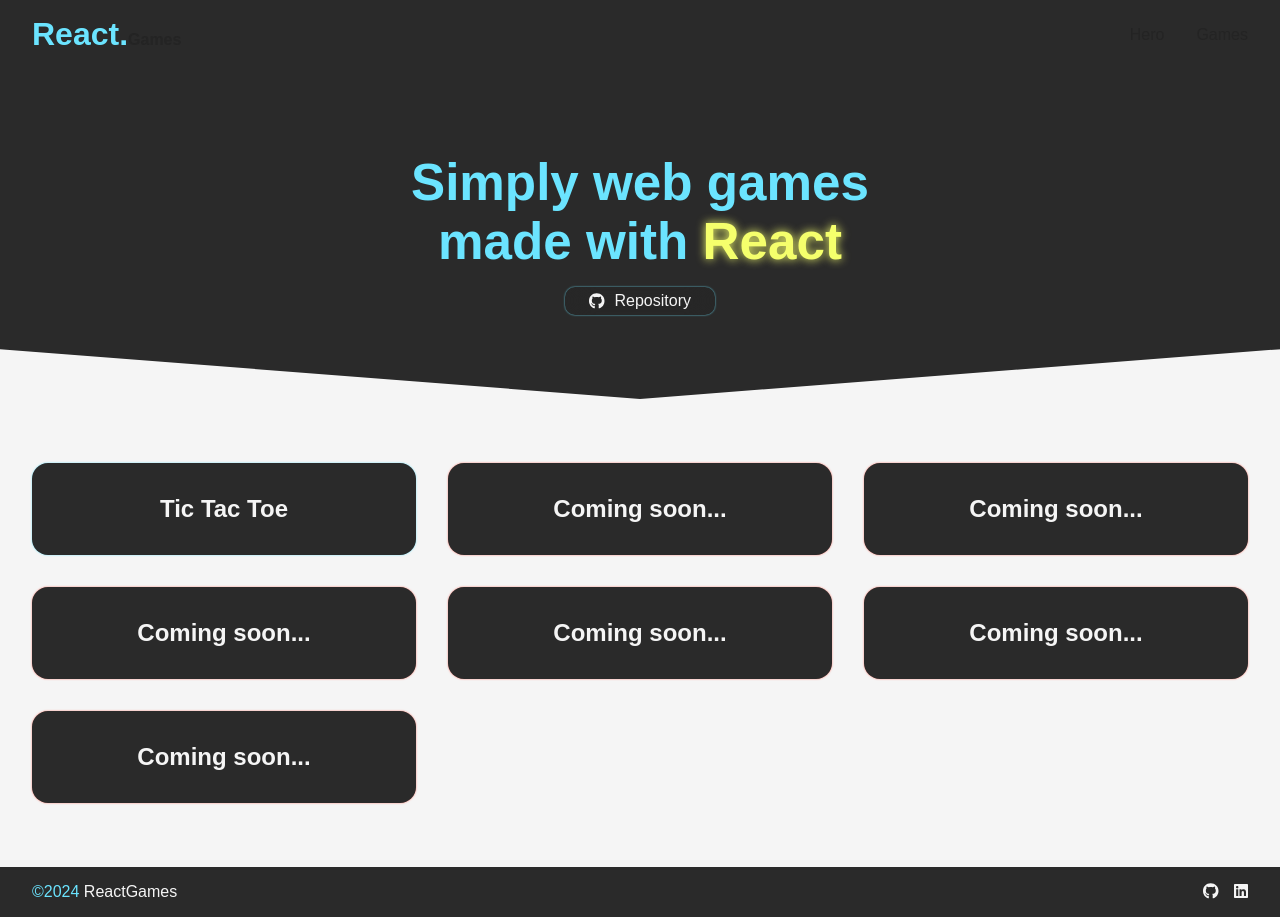
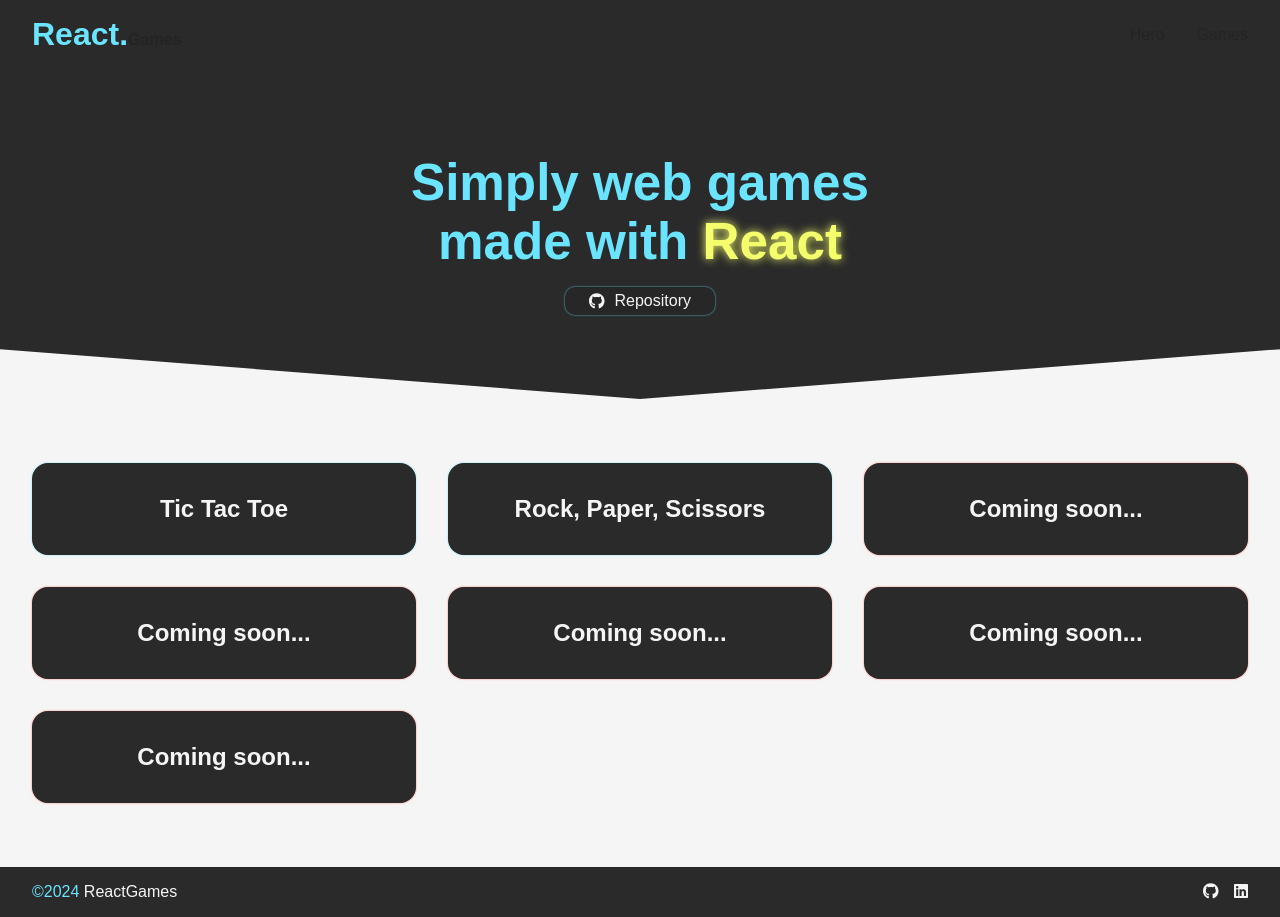
Before and after one commit to Tonips22/ReactGames, a React (Vite) app: page / in a window 1280 px wide. Built offline with nearby package versions, Linux system fonts and the light colour scheme.

Commit message:
Add RockPaperScissors page to router

```diff
--- a/src/pages/Home.jsx
+++ b/src/pages/Home.jsx
@@ -22,16 +22,16 @@
           Tic Tac Toe
         </GameCard>
 
+        <GameCard link="/RockPaperScissors" >
+          Rock, Paper, Scissors
+        </GameCard>
+
         <GameCard link="/TicTacToe" active={false}>
           Snake
         </GameCard>
 
         <GameCard link="/TicTacToe" active={false}>
           Typing Game
-        </GameCard>
-
-        <GameCard link="/TicTacToe" active={false}>
-          Rock, Paper, Scissors
         </GameCard>
 
         <GameCard link="/TicTacToe" active={false}>
```
